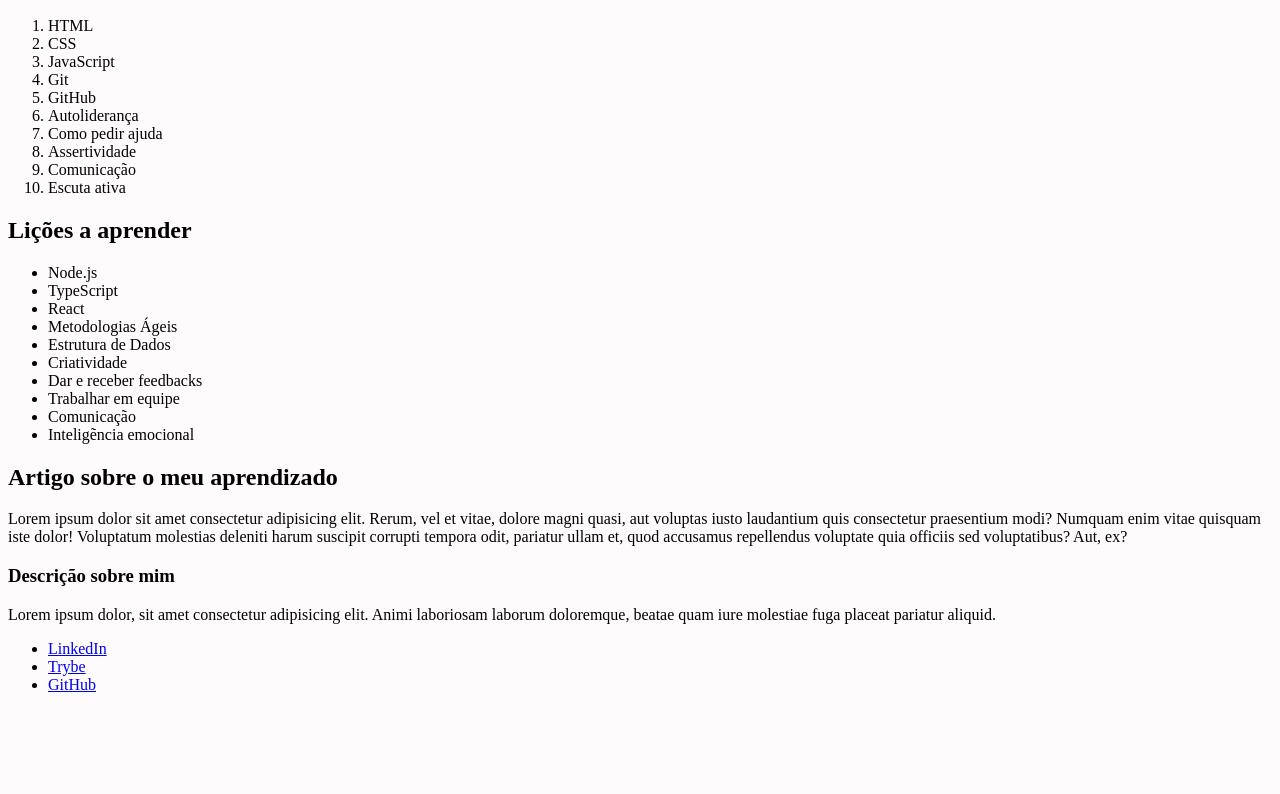
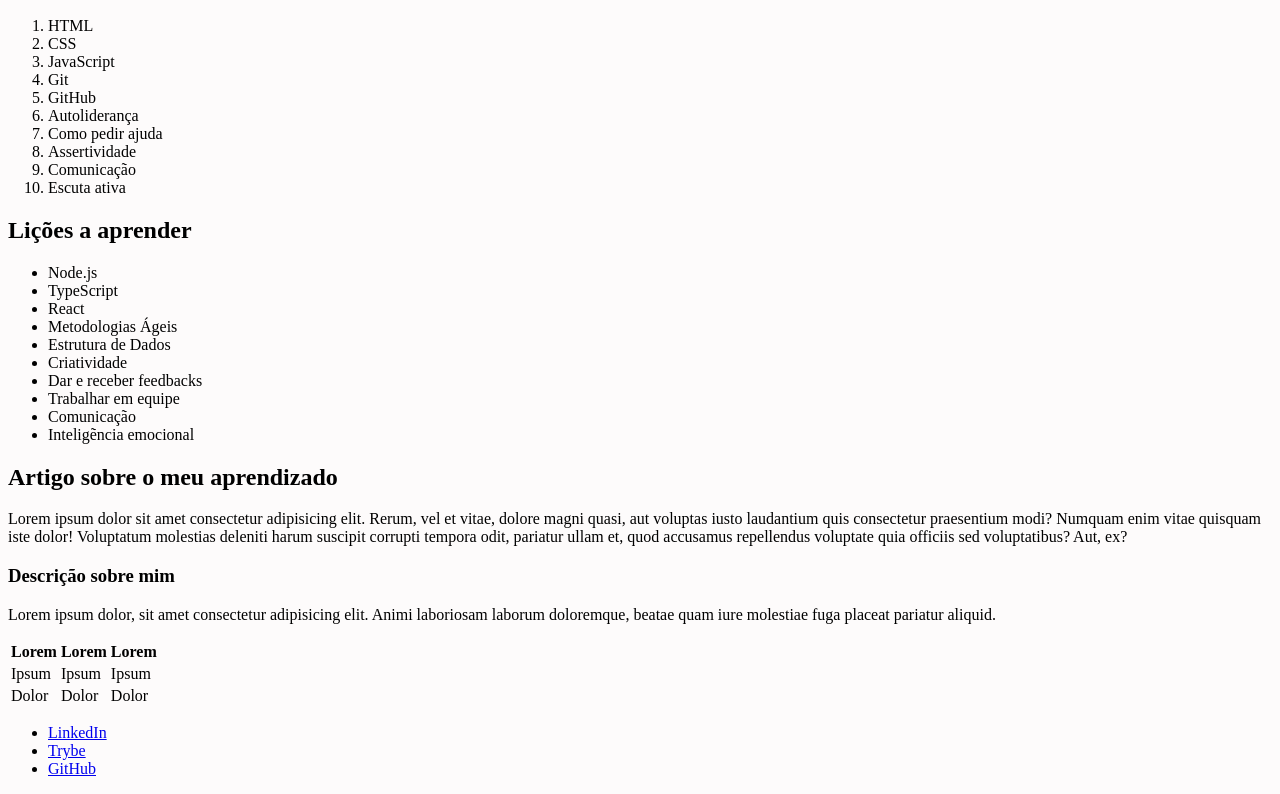
Before and after one commit to thiagosilva-tech/project-lessons-learned, a website: page index.html in a window 1280 px wide. Shown: the part 522-1316 px from the top of the page. Before the commit the page ends 1232 px from the top, so only its background shows below. Drawn offline with Linux system fonts and the light colour scheme.

Commit message:
feat: add tabela a pagina

```diff
--- a/index.html
+++ b/index.html
@@ -58,6 +58,24 @@
             Lorem ipsum dolor, sit amet consectetur adipisicing elit. Animi laboriosam laborum doloremque, beatae quam iure molestiae fuga placeat pariatur aliquid.
         </p>
     </aside>
+
+    <table>
+        <tr>
+            <th>Lorem</th>
+            <th>Lorem</th>
+            <th>Lorem</th>
+        </tr>
+        <tr>
+            <td>Ipsum</td>
+            <td>Ipsum</td>
+            <td>Ipsum</td>
+        </tr>
+        <tr>
+            <td>Dolor</td>
+            <td>Dolor</td>
+            <td>Dolor</td>
+        </tr>
+    </table>
     <footer id="rodape">
         <ul>
             <li><a target="_blank" href="https://www.linkedin.com/in/thiagosilva042/">LinkedIn</a></li>
```
